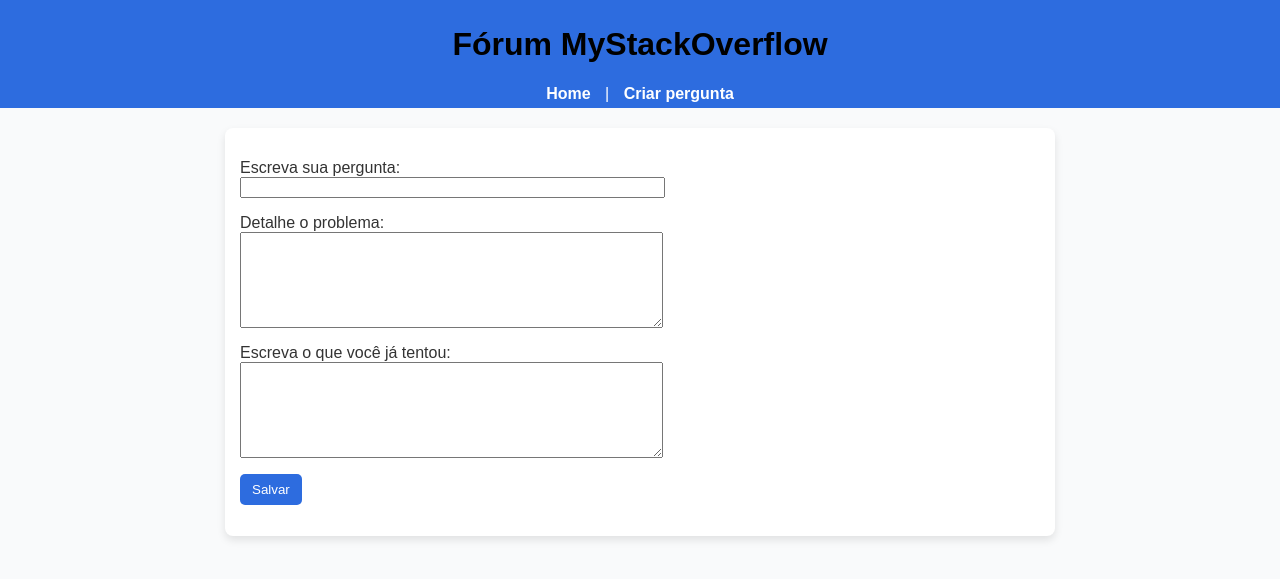
After one commit to nibrito20/exemplo_django_turma2b, a Django app: template forum/templates/forum/inserir_pergunta.html in a window 1280 px wide. The commit adds this page. Shown: the top 579 px of the page. Run offline with Django 5.2, Linux system fonts and the light colour scheme; the template is opened without the code that fills it, so the values that code supplies are empty.

Commit message:
Organizando as pastas estilo e forum

```diff
--- a/forum/static/css/templates/forum/detalhe.html
+++ b/forum/templates/forum/detalhe.html
@@ -3,7 +3,7 @@
 {% block content %}
 <h2>{{ pergunta.titulo }}</h2>
 <p><b>Descrição:</b> {{ pergunta.detalhe }}</p>
-<p><b>Tentativas:</b> {{ pergunta.tentativa }}</p>
+<p><b>Tentativa:</b> {{ pergunta.tentativa }}</p>
 <p><b>Data:</b> {{ pergunta.data_criacao|date:"d/m/Y H:i" }}</p>
 <p><b>Autor:</b> {{ pergunta.usuario }}</p>
 {% block respostas %}
--- /dev/null
+++ b/forum/templates/forum/inserir_pergunta.html
@@ -0,0 +1,19 @@
+{% extends "forum/base.html" %}
+
+{% block content %}
+<form method="post">
+    {% csrf_token %}
+    <p><label for="titulo">Escreva sua pergunta:</label><br>
+        <input type="text" name="titulo" id="titulo" size="50" maxlength="200">
+    </p>
+    <p><label for="detalhe">Detalhe o problema:<br />
+            <textarea rows="6" cols="50" id="detalhe" name="detalhe"></textarea>
+    </p>
+    <p><label for="tentativa">Escreva o que você já tentou:<br />
+            <textarea rows="6" cols="50" id="tentativa" name="tentativa"></textarea>
+    </p>
+
+    <input type="submit" name="dopost" value="Salvar" />
+
+</form>
+{% endblock %}
```
Also changed, not shown: forum/templates/forum/base.html (renamed from forum/static/css/templates/forum/base.html), forum/templates/forum/index.html (renamed from forum/static/css/templates/forum/index.html).
